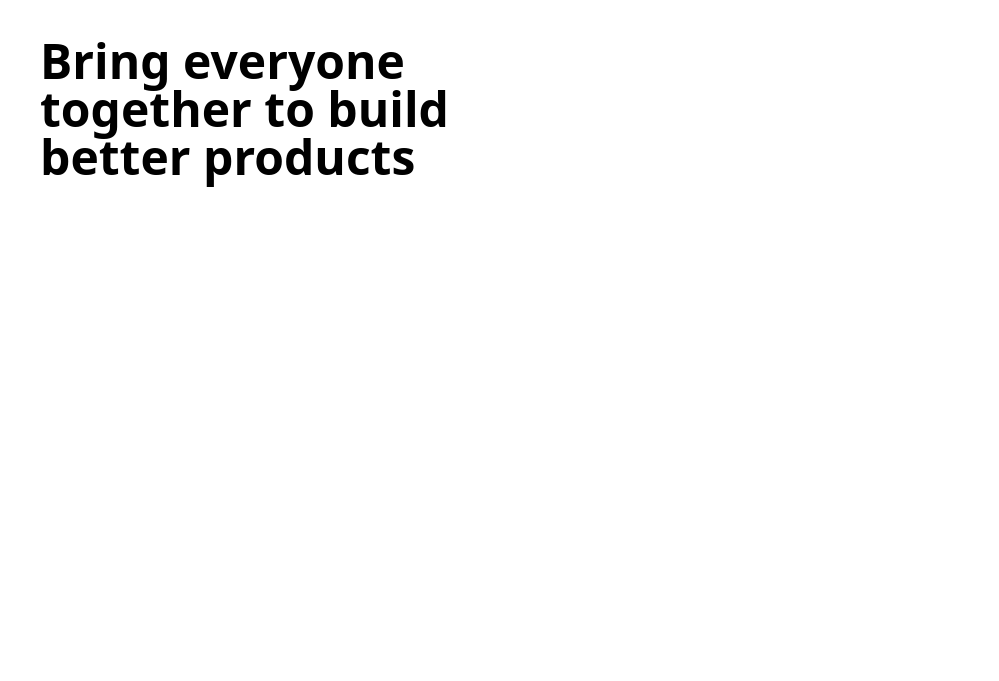
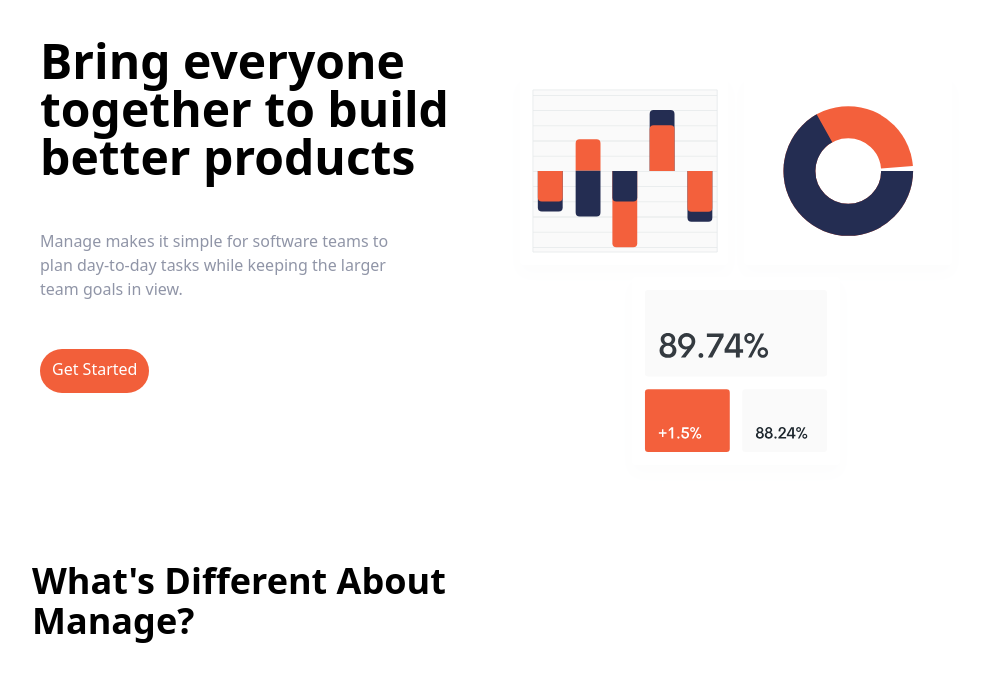
Before and after one commit to thehero1z/manage, a website: page index.html in a window 1280 px wide. Shown: the part 95-776 px from the top of the page, without its empty margins (136-1135 px from the left). Drawn offline with Linux system fonts and the light colour scheme.

Commit message:
featues section commit

```diff
--- a/index.html
+++ b/index.html
@@ -35,12 +35,33 @@
     <div class="container flex flex-col-reverse md:flex-row items-center px-6 mx-auto mt-10 space-y-0 md:space-y-0">
       <!-- left item  -->
       <div class="flex flex-col mb-32 space-y-12 md:w-1/2">
-      <h1 class="max-w-md text-size-4xl font-bold text-center md:text-5xl md:text-left"> Bring everyone together to build better products</h1>
+      <h1 class="max-w-md text-size-5xl font-bold text-center md:text-5xl md:text-left"> Bring everyone together to build better products</h1>
+      <p class="max-w-sm text-center text-darkGrayishBlue md:text-left"> Manage makes it simple for software teams to plan day-to-day tasks while keeping the larger team goals in view.</p>
+      <!-- button -->
+      <div class="flex justify-center md:justify-start">
+        <a href="" class="p-3 pt-2 text-white bg-brightRed rounded-full baseline hover:bg-brightRedLight"> Get Started </a>
+      </div>
       </div>
       <!-- Image -->
-      <div>
+      <div class="md:w-1/2">
+       <img src="./images/illustration-intro.svg" alt="manage into photo">
+      </div>
+    </div>
+  </section>
+  <!-- features section -->
+  <section id="features">
+    <div class="container flex flex-col px-4 mx-auto mt-10 space-y-12 md:space-y-0 md:flex-row">
+      <!-- what's different about Manage? -->
+      <div class="flex-col space-y-12 md:w-1/2">
+        <h2 class="max-w-md text-4xl font-bold text-center md:text-left">
+          What's Different About Manage?
+        </h2>
 
       </div>
+       <!-- Numbered List -->
+       <div>
+
+       </div>
     </div>
   </section>
 
```
Also changed, not shown: css/main.css.
